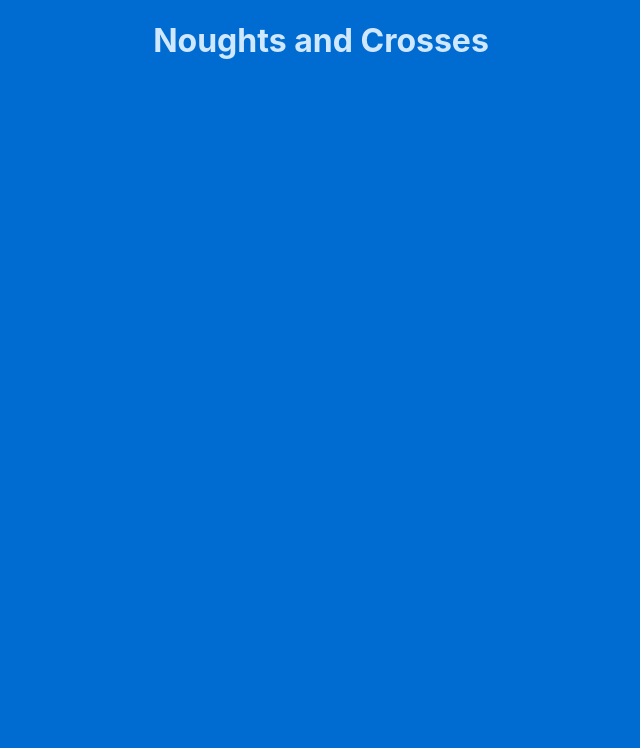
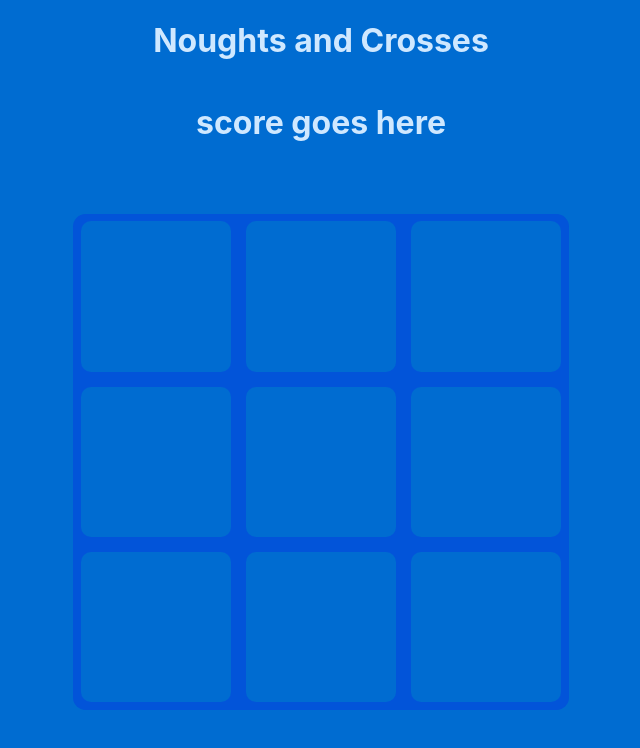
Before and after one commit to RichMans96/Noughts-and-Crosses, a React (Create React App) app: page / in a window 1280 px wide. Shown: the top 748 px of the page, without its empty margins (319-959 px from the left). Built offline with nearby package versions, Linux system fonts and the light colour scheme.

Commit message:
created initial grid/board for the game

```diff
--- a/src/App.css
+++ b/src/App.css
@@ -1,5 +1,6 @@
 .App {
   display: flex;
+  flex-direction: column;
   justify-content: center;
   align-items: center;
 }
--- a/src/App.js
+++ b/src/App.js
@@ -1,9 +1,13 @@
 import './App.css';
+import Grid from './Components/Grid/Grid';
+import ScoreCount from './Components/ScoreCount/ScoreCount';
 
 function App() {
   return (
     <div className='App'>
       <h1>Noughts and Crosses</h1>
+      <ScoreCount />
+      <Grid />
     </div>
   );
 }
--- /dev/null
+++ b/src/Components/Grid/Grid.css
@@ -0,0 +1,34 @@
+.board-container {
+  background-color: #0254d9;
+  margin: 0 auto;
+  padding: 0;
+  width: 62vh;
+  height: 62vh;
+  border-radius: 12.5px;
+  -moz-border-radius: 12.5px;
+}
+
+.board-row {
+  display: flex;
+  flex-flow: row;
+  justify-content: space-around;
+}
+
+.board-cell {
+  background-color: #006cd1;
+  margin: 7.5px;
+  flex: 1 0 auto;
+  border-radius: 10px;
+}
+
+.board-cell:before {
+  content: '';
+  float: left;
+  padding-top: 100%;
+}
+
+.board-cell:hover {
+  background-color: #2d9aff;
+  cursor: pointer;
+  transition: ease-in-out 0.25s;
+}
--- a/src/Components/Grid/Grid.js
+++ b/src/Components/Grid/Grid.js
@@ -1,7 +1,26 @@
 import React from 'react';
+import './Grid.css';
 
 const Grid = () => {
-  return <div></div>;
+  return (
+    <div className='board-container'>
+      <div className='board-row'>
+        <div className='board-cell'></div>
+        <div className='board-cell'></div>
+        <div className='board-cell'></div>
+      </div>
+      <div className='board-row'>
+        <div className='board-cell'></div>
+        <div className='board-cell'></div>
+        <div className='board-cell'></div>
+      </div>
+      <div className='board-row'>
+        <div className='board-cell'></div>
+        <div className='board-cell'></div>
+        <div className='board-cell'></div>
+      </div>
+    </div>
+  );
 };
 
 export default Grid;
--- /dev/null
+++ b/src/Components/ScoreCount/ScoreCount.css
@@ -0,0 +1,3 @@
+.score-container {
+  margin-bottom: 50px;
+}
--- a/src/Components/ScoreCount/ScoreCount.js
+++ b/src/Components/ScoreCount/ScoreCount.js
@@ -1,7 +1,12 @@
 import React from 'react';
+import './ScoreCount.css';
 
 const ScoreCount = () => {
-  return <div></div>;
+  return (
+    <div className='score-container'>
+      <h1>score goes here</h1>
+    </div>
+  );
 };
 
 export default ScoreCount;
```
